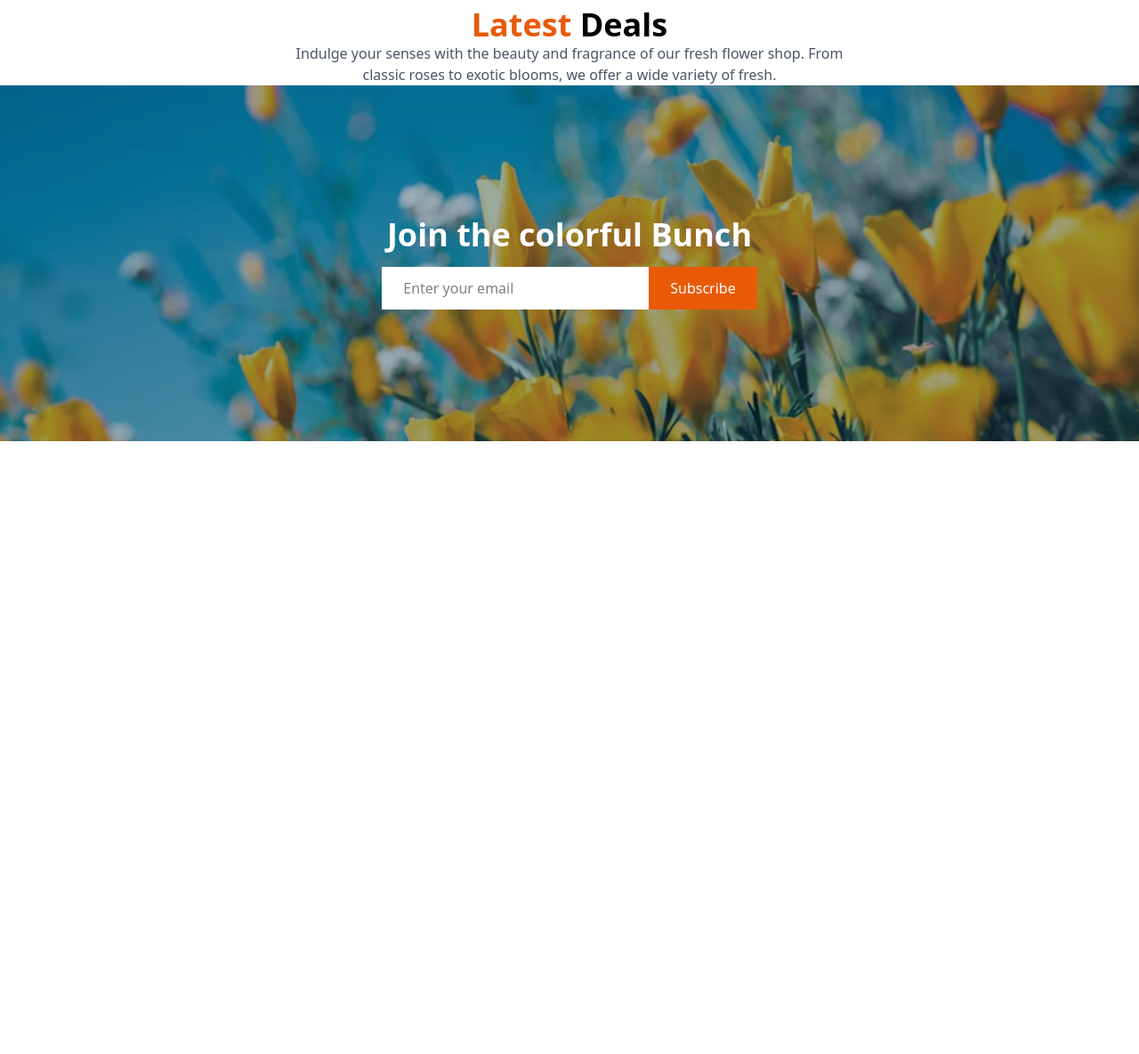
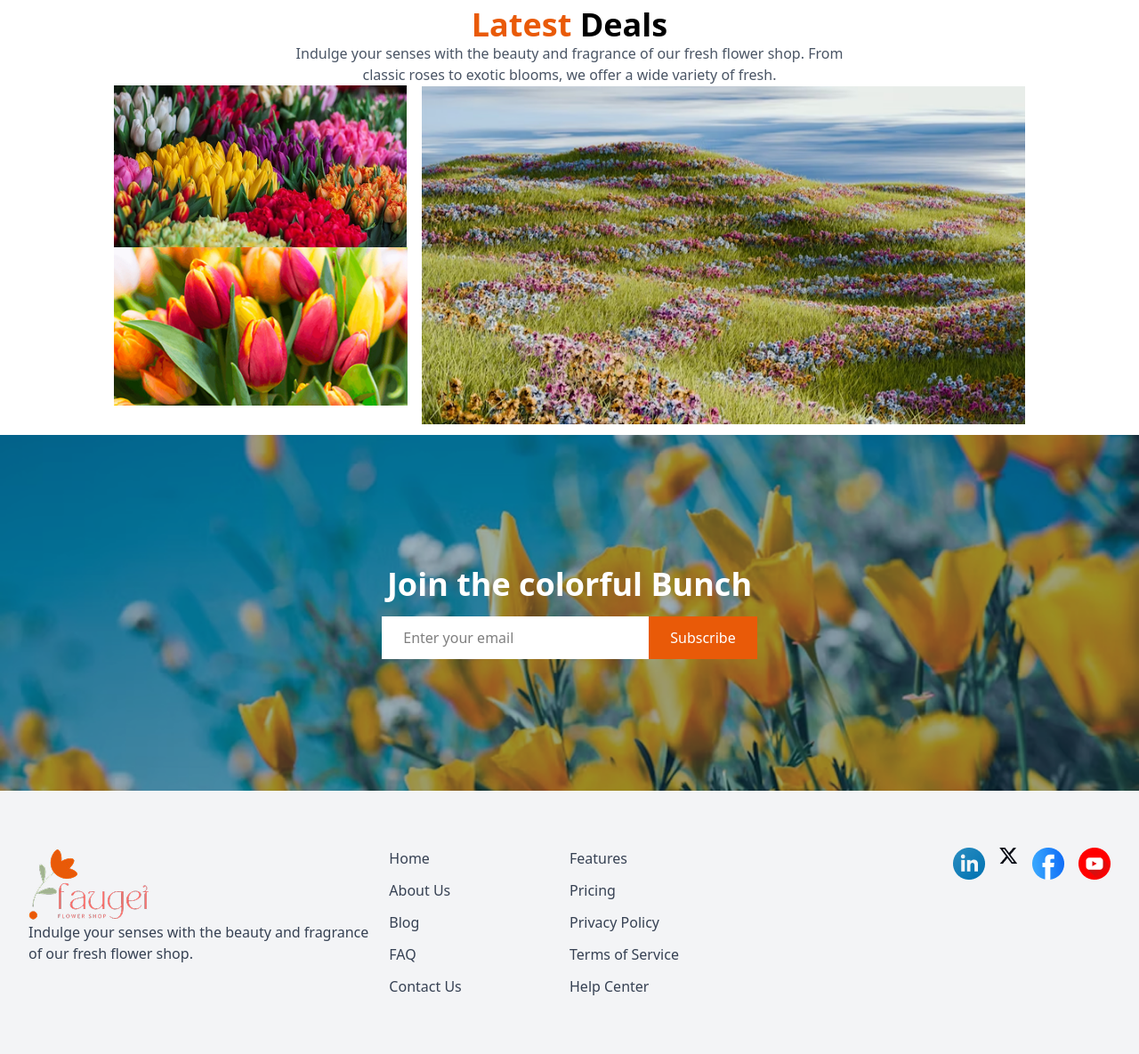
Before and after one commit to Tanzeem74/Flower-Responsibe, a plain HTML site: page index.html in a window 1280 px wide. Shown: the part 1681-2866 px from the top of the page at 89% size. Before the commit the page ends 2177 px from the top, so only its background shows below. Drawn offline with nearby package versions, Linux system fonts and the light colour scheme.

Commit message:
added footer

```diff
--- a/index.html
+++ b/index.html
@@ -117,11 +117,20 @@
 
             </div>
         </section>
-        <section>
+        <section class="max-w-5xl mx-auto mb-3">
             <div class="text-center">
                 <h2 class="text-4xl font-bold"><span class="text-[#E95A08]">Latest</span> Deals</h2>
                 <p class="text-gray-600">Indulge your senses with the beauty and fragrance of our fresh flower shop.
                     From <br>classic roses to exotic blooms, we offer a wide variety of fresh.</p>
+            </div>
+            <div class="grid grid-cols-1 md:flex">
+                <div class="mr-4">
+                    <img src="assets/deal-bloom.png" alt="">
+                    <img src="assets/deal-ana.png" alt="">
+                </div>
+                <div>
+                    <img src="assets/deal-zabo.png" alt="">
+                </div>
             </div>
         </section>
         <section
@@ -138,6 +147,42 @@
             </div>
         </section>
     </main>
+    <footer class="bg-gray-100 py-16">
+        <div class="max-w-7xl mx-auto px-4 sm:px-6 lg:px-8 flex flex-wrap justify-between items-start">
+            <div class="w-full md:w-1/3 mb-8 md:mb-0">
+                <img src="assets/logo.png" alt="">
+                <p class="text-gray-700">Indulge your senses with the beauty and fragrance <br>of our fresh flower
+                    shop.</p>
+            </div>
+            <div class="w-full md:w-2/3 flex flex-wrap justify-between">
+                <div class="w-1/2 lg:w-1/4 mb-6 lg:mb-0">
+                    <ul class="space-y-3">
+                        <li><a href="" class="text-gray-700">Home</a></li>
+                        <li><a href="" class="text-gray-700">About Us</a></li>
+                        <li><a href="" class="text-gray-700">Blog</a></li>
+                        <li><a href="" class="text-gray-700">FAQ</a></li>
+                        <li><a href="" class="text-gray-700">Contact Us</a></li>
+                    </ul>
+                </div>
+
+                <div class="w-1/2 lg:w-1/4 mb-6 lg:mb-0">
+                    <ul class="space-y-3">
+                        <li><a href="" class="text-gray-700">Features</a></li>
+                        <li><a href="" class="text-gray-700">Pricing</a></li>
+                        <li><a href="" class="text-gray-700">Privacy Policy</a></li>
+                        <li><a href="" class="text-gray-700">Terms of Service</a></li>
+                        <li><a href="" class="text-gray-700">Help Center</a></li>
+                    </ul>
+                </div>
+                <div class="w-full lg:w-1/2 flex justify-end items-start mt-8 lg:mt-0 space-x-4">
+                    <img src="assets/icon-linkedin.png" alt="">
+                    <img src="assets/icon-twitter.png" alt="">
+                    <img src="assets/icon-facebook.png" alt="">
+                    <img src="assets/icon-youtube.png" alt="">
+                </div>
+            </div>
+        </div>
+    </footer>
 </body>
 
 </html>
```
